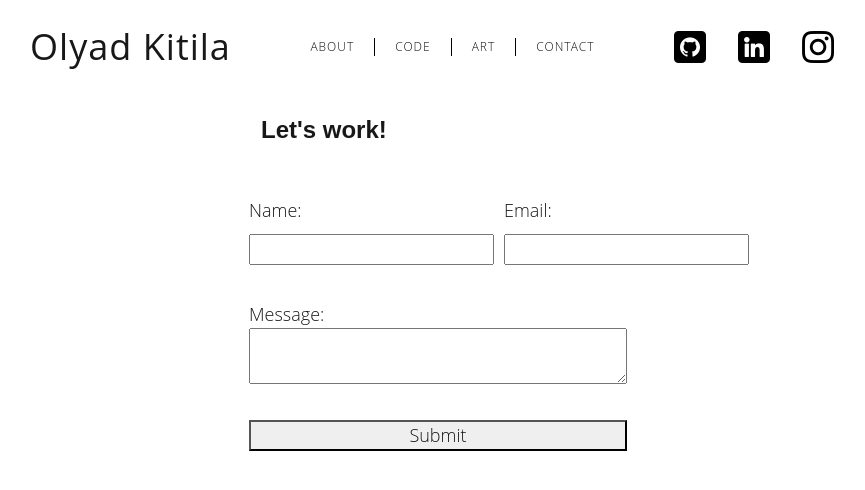
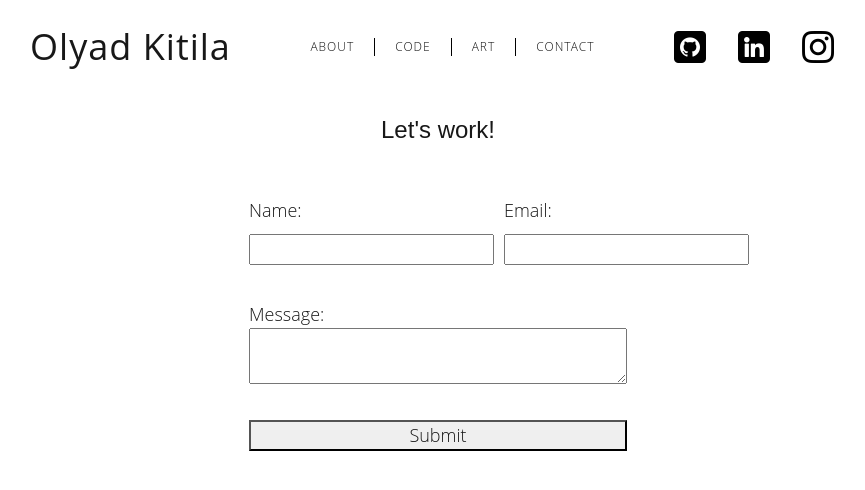
Before and after one commit to thymetime/Module-12-React, a React (Vite) app in the folder Portfolio/: page /contact in a window 1280 px wide. Shown: the top 490 px of the page, without its empty margins (202-1067 px from the left). Built offline with nearby package versions, Linux system fonts and the light colour scheme.

Commit message:
contact form title font weight fix

```diff
--- a/Portfolio/src/Contact.css
+++ b/Portfolio/src/Contact.css
@@ -18,7 +18,8 @@ form {
     margin: 1.2rem;
 
     font-size: 2.4rem;
-    font-weight: 300px;
+    font-weight: 300;
+    text-align: center;
 }
 
 .form-container {
```
